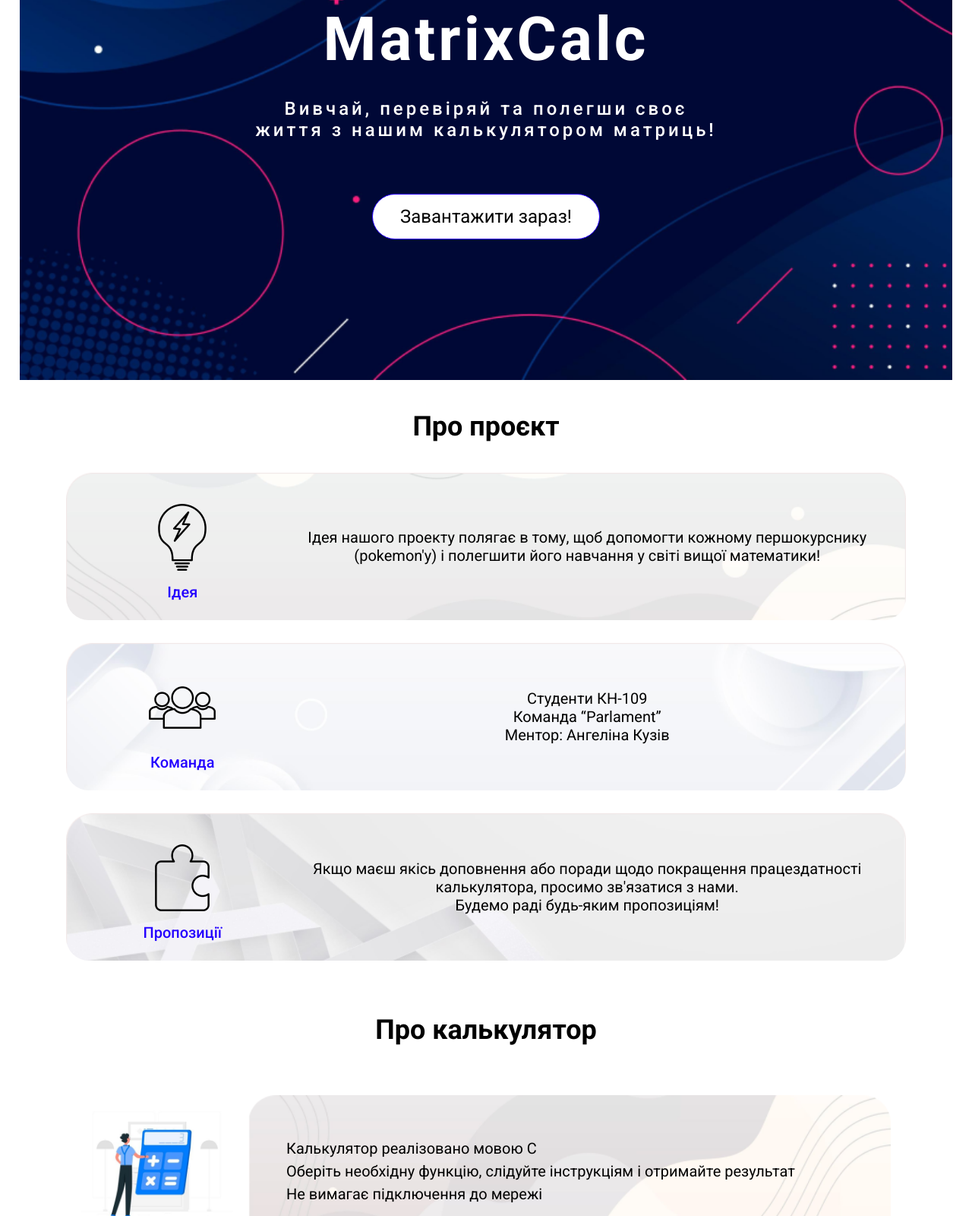
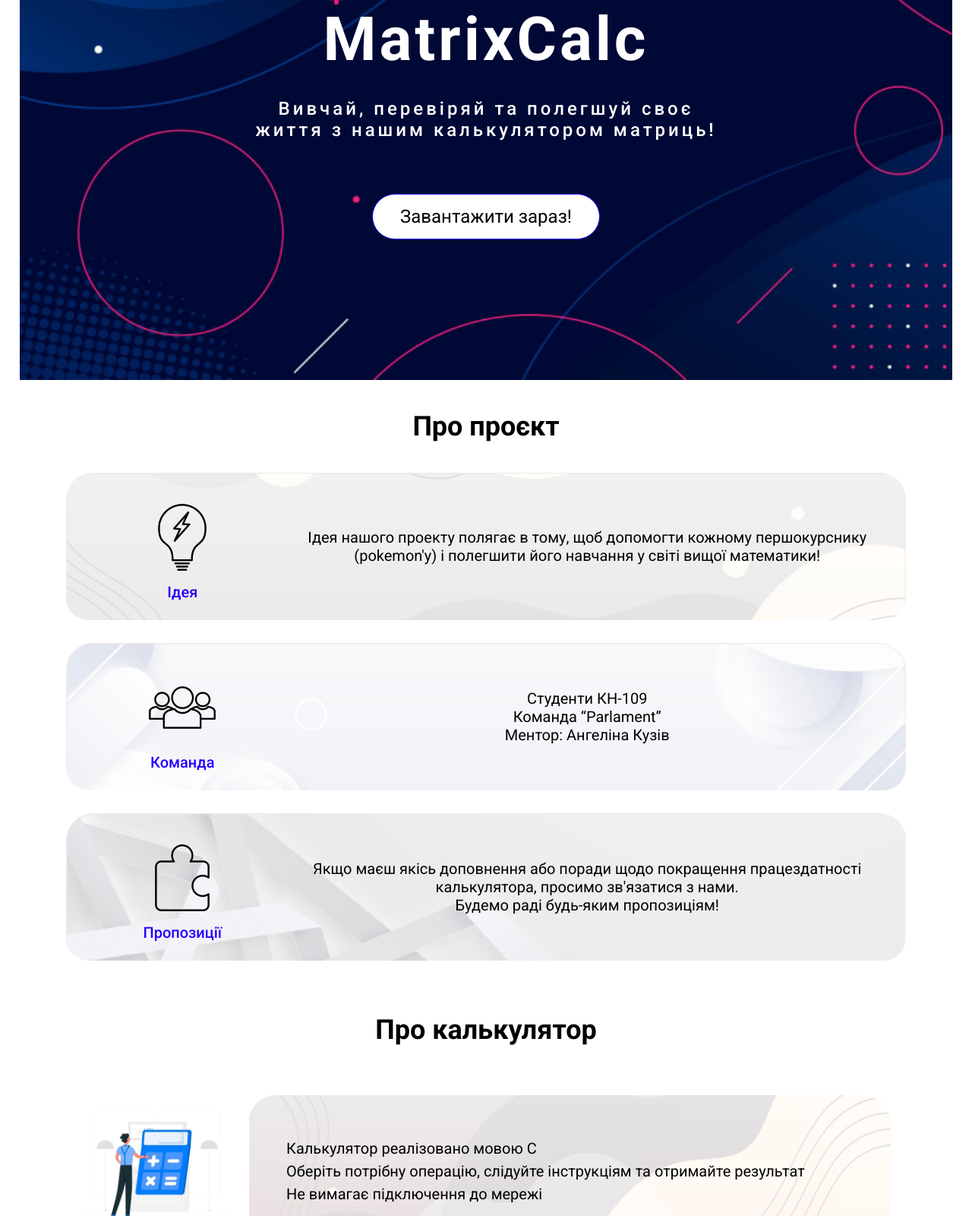
Before and after one commit to grenchevskiyd/HelpPokemons, a plain HTML site: page index.html in a window 1280 px wide. Shown: the part 300-1900 px from the top of the page at 76% size. Drawn offline with Linux system fonts and the light colour scheme.

```diff
--- a/index.html
+++ b/index.html
@@ -38,7 +38,7 @@
     </nav>
     <header class="header" id="header">
         <h1 class="header__title">MatrixCalc</h1>
-        <p class="header__text">Вивчай, перевіряй та полегши своє життя з нашим калькулятором матриць!</p>
+        <p class="header__text">Вивчай, перевіряй та полегшуй своє життя з нашим калькулятором матриць!</p>
         <div class="header-button button">
             <a href="./srs/main.rar" class="button__link" download="calc.rar">Завантажити зараз!</a>
         </div>
@@ -86,7 +86,7 @@
                 <img src="./srs/images/Rectangle 8.png" alt="" class="calc-info__img">
                 <div class="calc-info-text">
                     <p class="calc-info-text__text">Калькулятор реалізовано мовою С<br>
-                        Оберіть необхідну функцію, слідуйте інструкціям і отримайте результат<br>
+                        Оберіть потрібну операцію, слідуйте інструкціям та отримайте результат<br>
                         Не вимагає підключення до мережі</p>
                 </div>
             </div>
```
